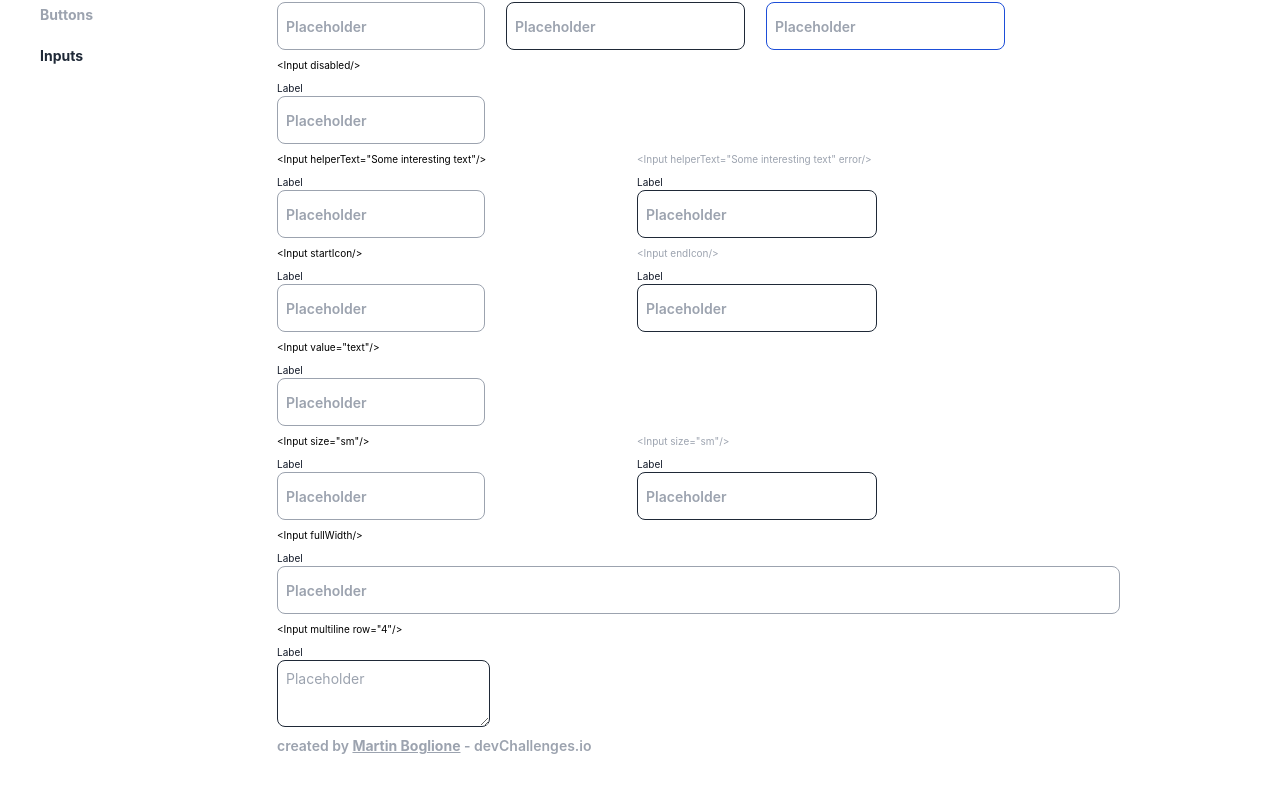
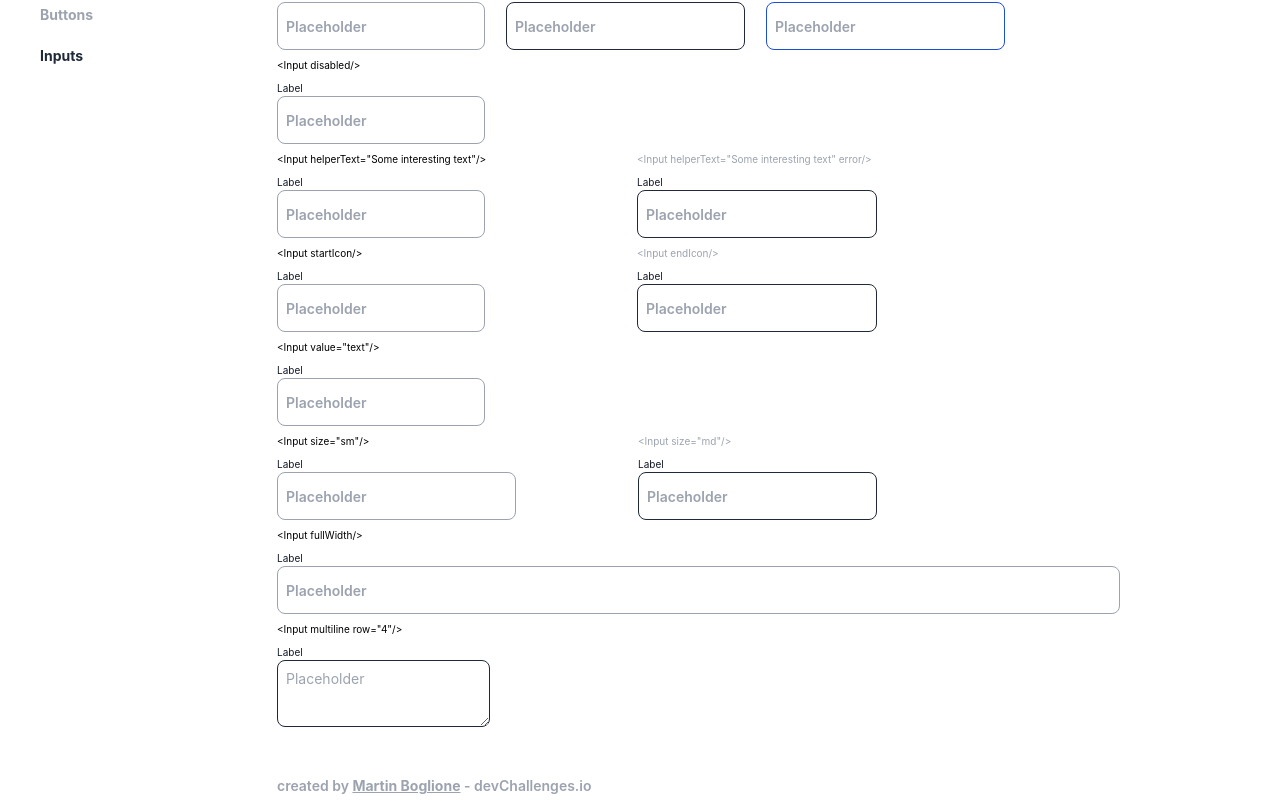
Before and after one commit to martinBoglione/Proyectos-React, a React (Create React App) app in the folder input-component/: page / in a window 1280 px wide. Shown: the part 238-1042 px from the top of the page. Before the commit the page ends 994 px from the top, so only its background shows below. Built offline with nearby package versions, Linux system fonts and the light colour scheme.

Commit message:
Update last 2 inputs and footer

```diff
--- a/input-component/src/components/footer.js
+++ b/input-component/src/components/footer.js
@@ -2,7 +2,7 @@ import React from "react";
 
 function Footer() {
     return(
-        <footer className='text-footer font-semibold text-[14px] text-gray-400'>
+        <footer className='text-footer font-semibold text-[14px] text-gray-400 pt-10 pb-2'>
              created by <span className='underline font-bold'>Martin Boglione</span> - devChallenges.io
         </footer>
     );
--- a/input-component/src/components/inputs.js
+++ b/input-component/src/components/inputs.js
@@ -90,12 +90,12 @@ function Inputs() {
           <div className="flex flex-col">
             <div> &lt;Input size="sm"/&gt; </div>
             <label className="text-gray-900 mt-2">Label</label>
-            <input type="text" className="border border-gray-400 text-gray-900 text-sm font-semibold rounded-lg p-2 h-12 w-52" placeholder="Placeholder"></input>
+            <input type="text" className="border border-gray-400 text-gray-900 text-sm font-semibold rounded-lg p-2 h-12" placeholder="Placeholder"></input>
           </div>
           <div className="flex flex-col">
-            <div className='text-gray-400'> &lt;Input size="sm"/&gt; </div>
+            <div className='text-gray-400'> &lt;Input size="md"/&gt; </div>
             <label className="text-gray-900 mt-2 ">Label</label>
-            <input type="text" className="border border-gray-800 text-gray-900 text-sm font-semibold hover:bg-gray-200 rounded-lg p-2 h-12  w-60" placeholder="Placeholder"></input>
+            <input type="text" className="border border-gray-800 text-gray-900 text-sm font-semibold hover:bg-gray-200 rounded-lg p-2 h-12" placeholder="Placeholder"></input>
           </div>
         </aricle>
 
```
Lines whose indentation alone changed are shown as unchanged.
